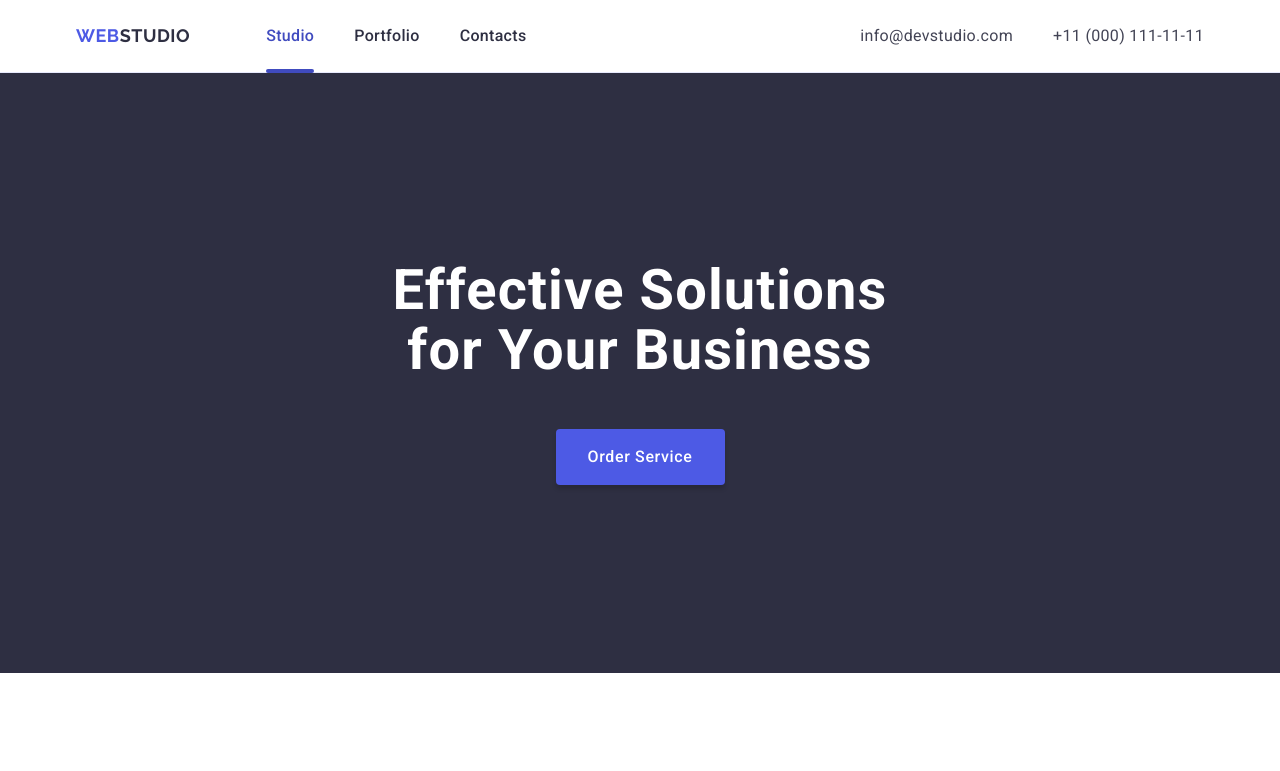
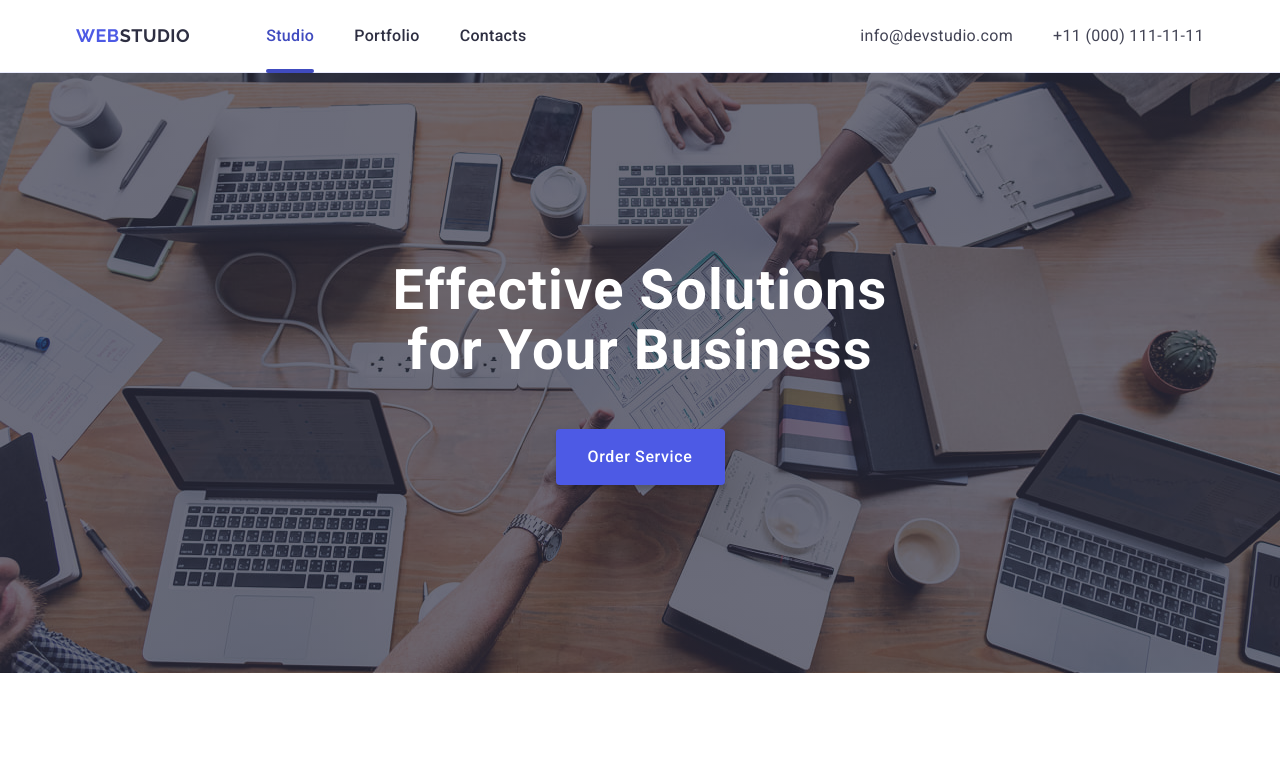
Before and after one commit to Maksym-Sirenko/goit-markup-hw-04, a plain HTML site: page index.html in a window 1280 px wide. Shown: the top 771 px of the page. Drawn offline with nearby package versions, Linux system fonts and the light colour scheme.

Commit message:
try repair background-image part 100500

```diff
--- a/css/styles.css
+++ b/css/styles.css
@@ -184,7 +184,7 @@ button {
 .main-banner {
     background-color: #2e2f42;
     background-image: linear-gradient(rgba(46, 47, 66, 0.7), rgba(46, 47, 66, 0.7)),
-                      url("./images/people-office-min.png");
+                      url("../images/people-office_norm.jpg");
     background-repeat: no-repeat;
     background-position: center;
     background-size: cover;
```
Also changed, not shown: images/people-office-min.png (deleted), images/people-office_norm.jpg (added).
